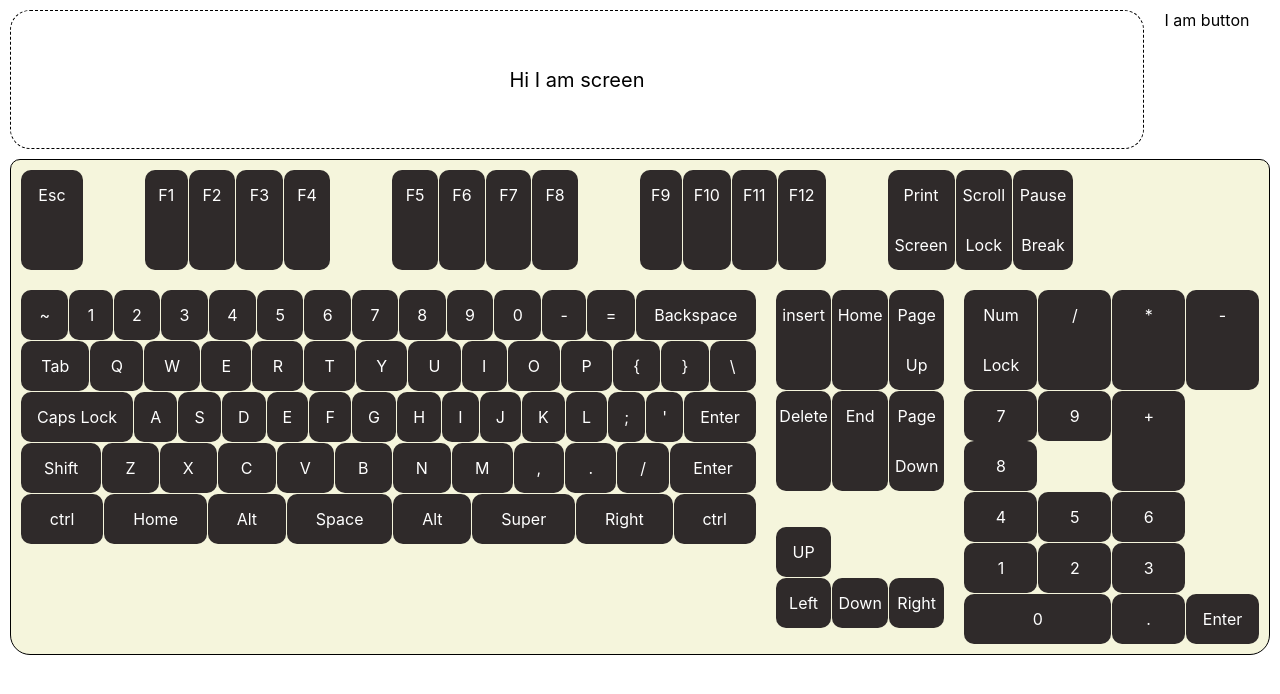
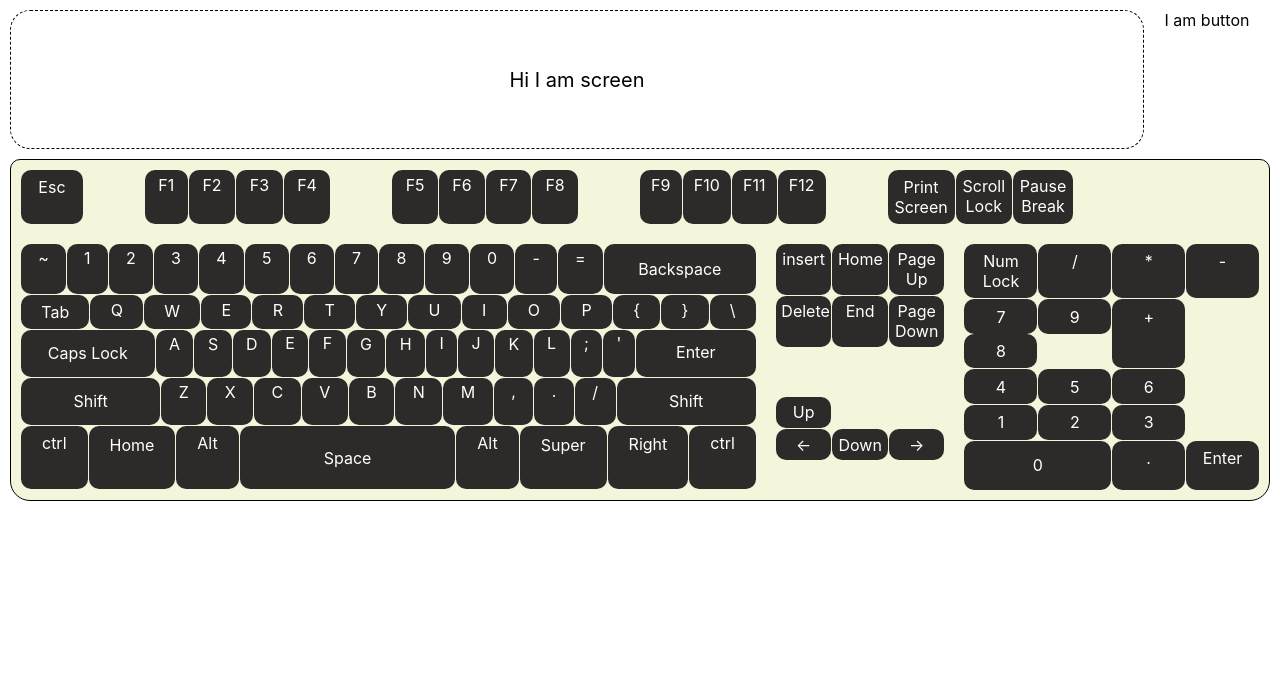
Before and after one commit to samundrak/virtual-keyboard, a React (Create React App) app: page / in a window 1280 px wide. Shown: the top 694 px of the page. Built offline with nearby package versions, Linux system fonts and the light colour scheme; the HTML template or start-up script is replaced by a standard one.

Commit message:
some improvements

```diff
--- a/src/components/Alphanumeric/index.js
+++ b/src/components/Alphanumeric/index.js
@@ -18,14 +18,14 @@ const GridRow = styled.div`
 const Alphanumeric = ({ keys }) => {
   return (
     <Wrapper>
-      {Object.keys(keys).map(key => (
+      {Object.keys(keys).map((key) => (
         <GridRow key={key}>
           {keys[key].map((item, index) =>
             Array.isArray(item) ? (
               <Multikey key={index} keys={item} />
             ) : (
-              <Key id={item.id || item.label} label={item.label} key={index} />
-            ),
+              <Key {...item} id={item.id || item.label} key={index} />
+            )
           )}
         </GridRow>
       ))}
--- a/src/components/ArrowPad/index.js
+++ b/src/components/ArrowPad/index.js
@@ -18,14 +18,14 @@ const GridRow = styled.div`
 const ArrowPad = ({ keys }) => {
   return (
     <Wrapper>
-      {Object.keys(keys).map(key => (
+      {Object.keys(keys).map((key) => (
         <GridRow key={key}>
           {keys[key].map((item, index) =>
             Array.isArray(item) ? (
               <Multikey key={index} keys={item} />
             ) : (
               <Key id={item.id || item.label} label={item.label} key={index} />
-            ),
+            )
           )}
         </GridRow>
       ))}
--- a/src/components/Key/index.js
+++ b/src/components/Key/index.js
@@ -2,16 +2,16 @@ import React from 'react';
 import styled from 'styled-components';
 
 const Button = styled.div`
+  padding: 10%;
   background: #2f2a2a;
   color: white;
-  line-height: 50px;
   text-overflow: clip;
   max-height: inherit;
   border-radius: 10px;
   cursor: pointer;
 `;
 
-const makeCustomStyles = props => {
+const makeCustomStyles = (props) => {
   const style = {};
   if (props.rowSpan) {
     style.gridRow = `span ${props.rowSpan}`;
--- a/src/keys.json
+++ b/src/keys.json
@@ -106,11 +106,12 @@
       [{ "label": "-" }, { "label": "_" }],
       [{ "label": "=" }, { "label": "+" }],
       {
-        "label": "Backspace"
+        "label": "Backspace",
+        "colSpan": 2
       }
     ],
     "seg2": [
-      { "label": "Tab" },
+      { "label": "Tab", "colSpan": 1 },
       { "label": "Q" },
       { "label": "W" },
       { "label": "E" },
@@ -128,7 +129,7 @@
       [{ "label": "\\" }, { "label": "|" }]
     ],
     "seg3": [
-      { "label": "Caps Lock" },
+      { "label": "Caps Lock", "colSpan": 2 },
       { "label": "A" },
       { "label": "S" },
       { "label": "D" },
@@ -142,10 +143,10 @@
       { "label": "L" },
       [{ "label": ";" }, { "label": ":" }],
       [{ "label": "'" }, { "label": "\"" }],
-      { "label": "Enter" }
+      { "label": "Enter", "colSpan": 3 }
     ],
     "seg4": [
-      { "label": "Shift" },
+      { "label": "Shift", "colSpan": 3 },
       { "label": "Z" },
       { "label": "X" },
       { "label": "C" },
@@ -156,13 +157,13 @@
       [{ "label": "," }, { "label": "<" }],
       [{ "label": "." }, { "label": ">" }],
       [{ "label": "/" }, { "label": "?" }],
-      { "label": "Enter" }
+      { "label": "Shift", "colSpan": 3 }
     ],
     "seg5": [
       { "label": "ctrl" },
       { "label": "Home" },
       { "label": "Alt" },
-      { "label": "Space" },
+      { "label": "Space", "colSpan": 4 },
       { "label": "Alt" },
       { "label": "Super" },
       { "label": "Right" },
@@ -182,8 +183,8 @@
     ]
   },
   "arrowPad": {
-    "seg1": [{ "label": "UP" }],
-    "seg2": [{ "label": "Left" }, { "label": "Down" }, { "label": "Right" }]
+    "seg1": [{ "label": "Up" }],
+    "seg2": [{ "label": "<-" }, { "label": "Down" }, { "label": "->" }]
   },
   "numPad": {
     "seg1": [
```
